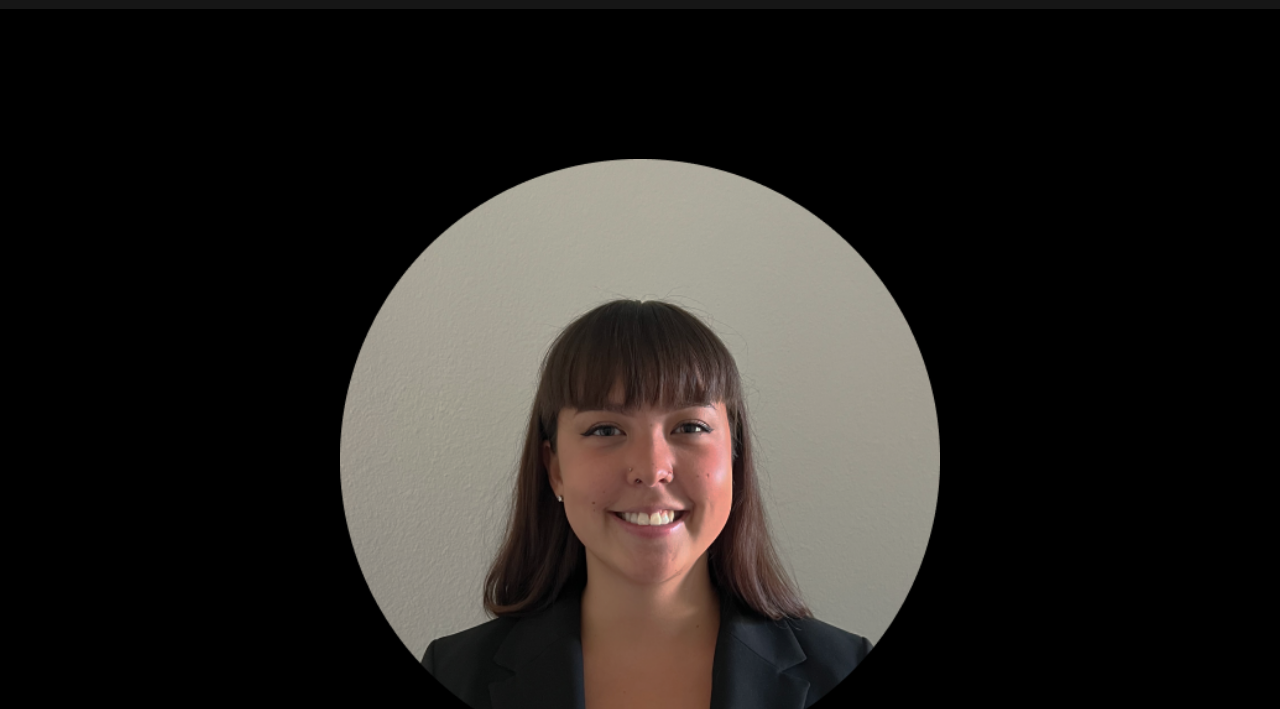
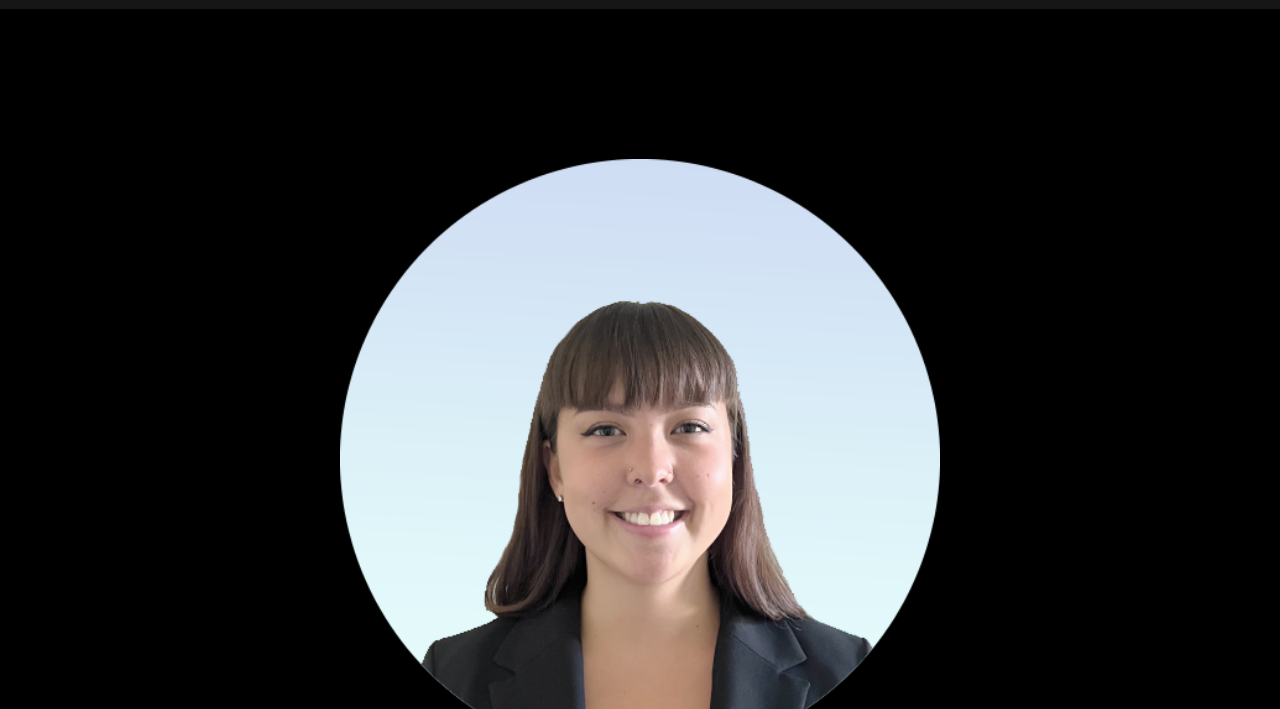
Before and after one commit to madisonbuhse/portfoliosite, a plain HTML site: page index.html in a window 1280 px wide. Shown: the part 91-800 px from the top of the page. Drawn offline with nearby package versions, Linux system fonts and the light colour scheme.

Commit message:
Update index.html

```diff
--- a/index.html
+++ b/index.html
@@ -31,7 +31,7 @@
           <section id="hero" class="hero">
             <div class="row rowhero">
             <div>
-                <img class="heroimg" src="./images/Headshot.png">
+                <img class="heroimg" src="./images/Headshot2.png">
             </div>
             <div class="herotext">
             <div>
```
